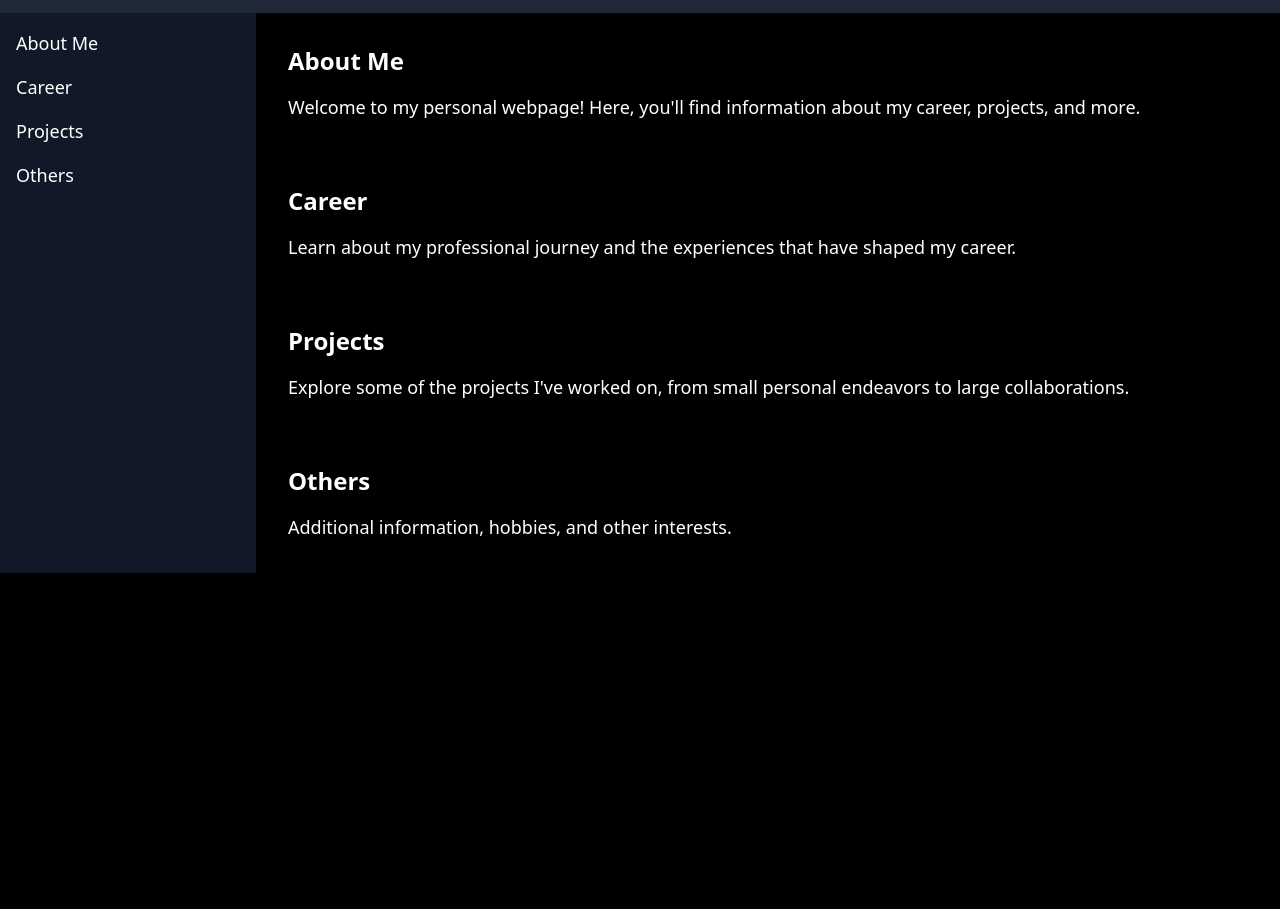
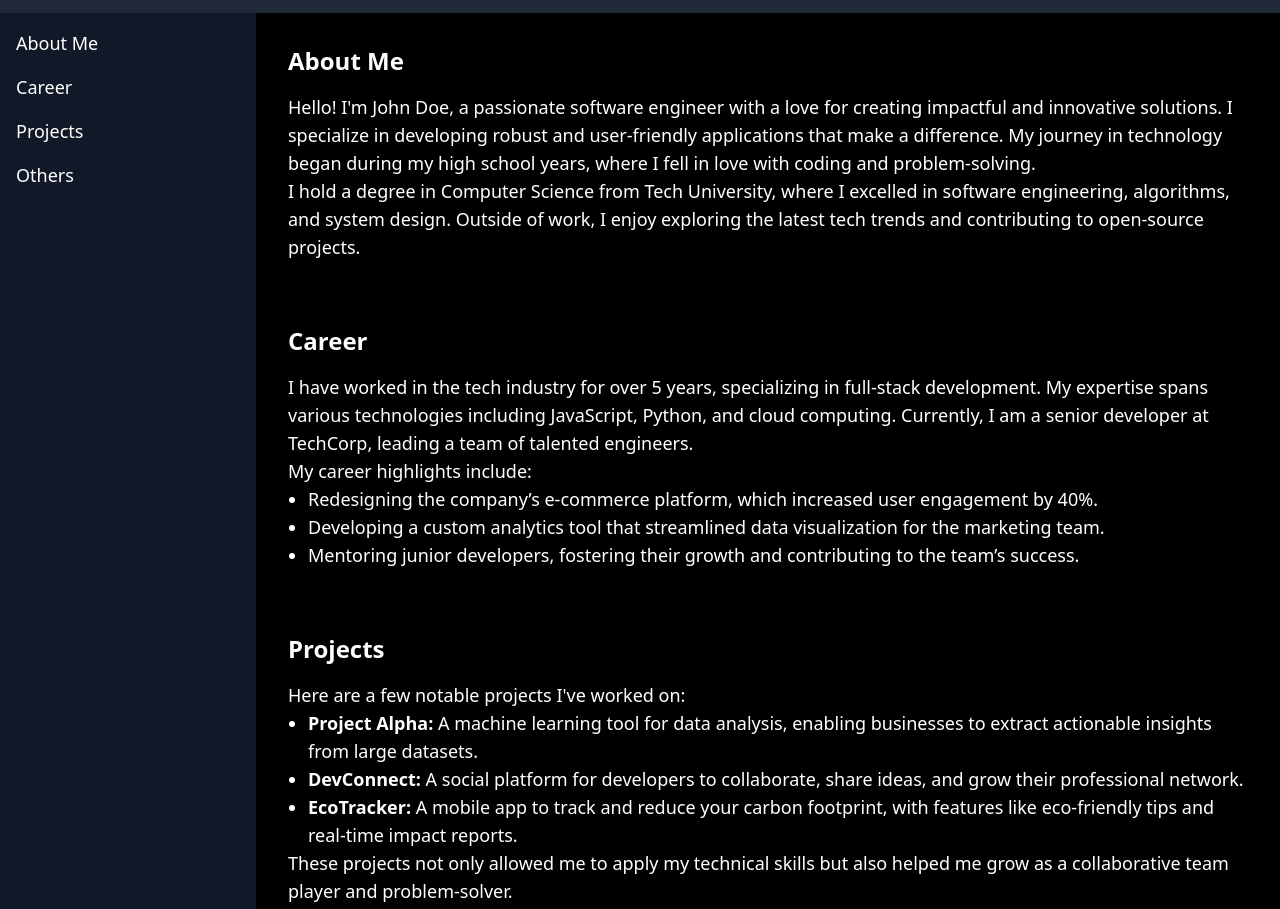
Before and after one commit to isifire/isifire.github.io, a plain HTML site: page index.html in a window 1280 px wide. Shown: the part 103-1012 px from the top of the page. Before the commit the page ends 800 px from the top, so only its background shows below. Drawn offline with nearby package versions, Linux system fonts and the light colour scheme.

Commit message:
Update index.html

```diff
--- a/index.html
+++ b/index.html
@@ -1,9 +1,10 @@
+
 <!DOCTYPE html>
 <html lang="en">
 <head>
   <meta charset="UTF-8">
   <meta name="viewport" content="width=device-width, initial-scale=1.0">
-  <title>Simple Web</title>
+  <title>Personal Web</title>
   <script src="https://cdn.tailwindcss.com"></script>
   <script>
     function toggleMenu() {
@@ -14,7 +15,7 @@
 </head>
 <body class="bg-black text-white font-sans">
   <header class="bg-gray-800 p-4 text-center">
-    <h1 class="text-3xl font-bold">Your Name</h1>
+    <h1 class="text-3xl font-bold">John Doe</h1>
     <button
       class="mt-2 bg-gray-700 hover:bg-gray-600 text-white px-4 py-2 rounded focus:outline-none focus:ring"
       onclick="toggleMenu()">
@@ -35,19 +36,33 @@
     <main class="flex-1 p-8 space-y-16">
       <section id="about">
         <h2 class="text-2xl font-bold mb-4">About Me</h2>
-        <p class="text-lg">Welcome to my personal webpage! Here, you'll find information about my career, projects, and more.</p>
+        <p class="text-lg">Hello! I'm John Doe, a passionate software engineer with a love for creating impactful and innovative solutions. I specialize in developing robust and user-friendly applications that make a difference. My journey in technology began during my high school years, where I fell in love with coding and problem-solving.</p>
+        <p class="text-lg">I hold a degree in Computer Science from Tech University, where I excelled in software engineering, algorithms, and system design. Outside of work, I enjoy exploring the latest tech trends and contributing to open-source projects.</p>
       </section>
       <section id="career">
         <h2 class="text-2xl font-bold mb-4">Career</h2>
-        <p class="text-lg">Learn about my professional journey and the experiences that have shaped my career.</p>
+        <p class="text-lg">I have worked in the tech industry for over 5 years, specializing in full-stack development. My expertise spans various technologies including JavaScript, Python, and cloud computing. Currently, I am a senior developer at TechCorp, leading a team of talented engineers.</p>
+        <p class="text-lg">My career highlights include:</p>
+        <ul class="list-disc ml-5 text-lg">
+          <li>Redesigning the company’s e-commerce platform, which increased user engagement by 40%.</li>
+          <li>Developing a custom analytics tool that streamlined data visualization for the marketing team.</li>
+          <li>Mentoring junior developers, fostering their growth and contributing to the team’s success.</li>
+        </ul>
       </section>
       <section id="projects">
         <h2 class="text-2xl font-bold mb-4">Projects</h2>
-        <p class="text-lg">Explore some of the projects I've worked on, from small personal endeavors to large collaborations.</p>
+        <p class="text-lg">Here are a few notable projects I've worked on:</p>
+        <ul class="list-disc ml-5 text-lg">
+          <li><strong>Project Alpha:</strong> A machine learning tool for data analysis, enabling businesses to extract actionable insights from large datasets.</li>
+          <li><strong>DevConnect:</strong> A social platform for developers to collaborate, share ideas, and grow their professional network.</li>
+          <li><strong>EcoTracker:</strong> A mobile app to track and reduce your carbon footprint, with features like eco-friendly tips and real-time impact reports.</li>
+        </ul>
+        <p class="text-lg">These projects not only allowed me to apply my technical skills but also helped me grow as a collaborative team player and problem-solver.</p>
       </section>
       <section id="others">
         <h2 class="text-2xl font-bold mb-4">Others</h2>
-        <p class="text-lg">Additional information, hobbies, and other interests.</p>
+        <p class="text-lg">In my free time, I enjoy hiking, reading science fiction novels, and experimenting with new technologies. I’m particularly fascinated by advancements in artificial intelligence and blockchain technology. I believe in lifelong learning and often take online courses to enhance my skills.</p>
+        <p class="text-lg">Feel free to connect with me on <a href="#" class="text-blue-500 hover:underline">LinkedIn</a> or check out my <a href="#" class="text-blue-500 hover:underline">GitHub</a>. I’m always open to exciting opportunities and collaborations!</p>
       </section>
     </main>
   </div>
```
